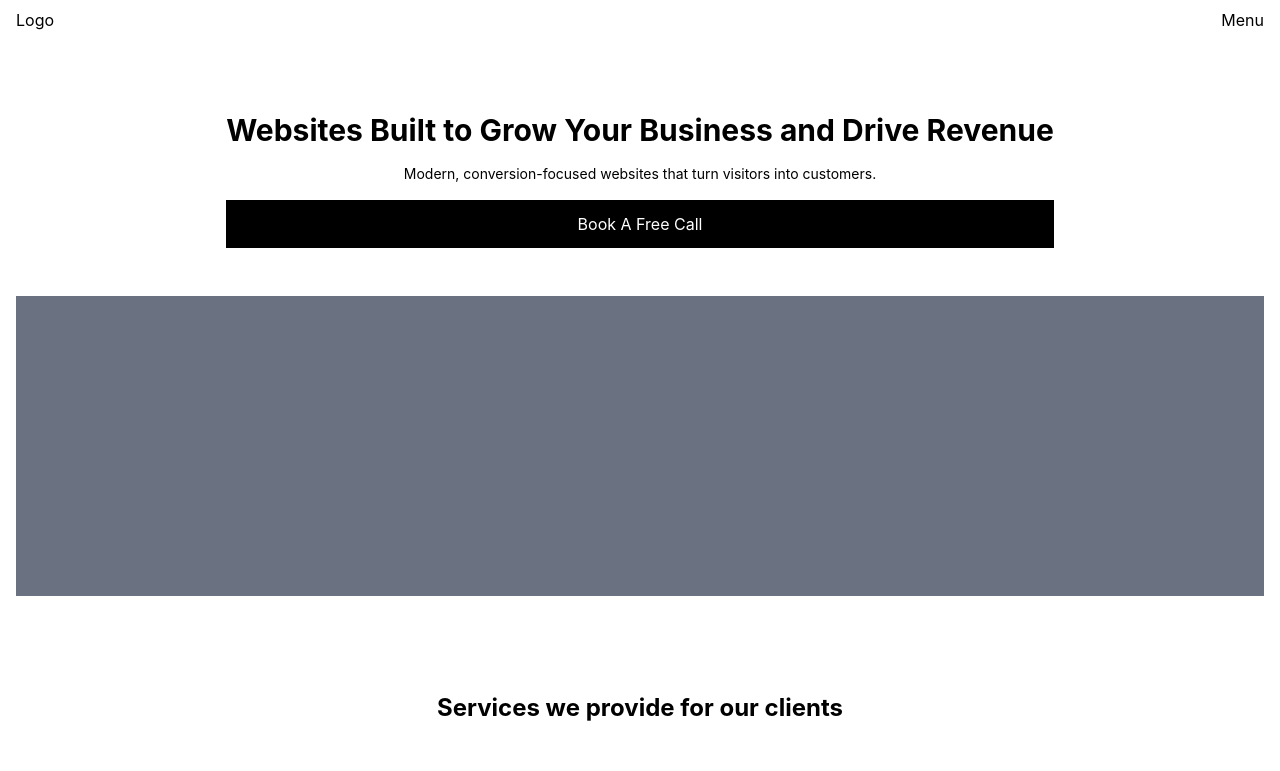
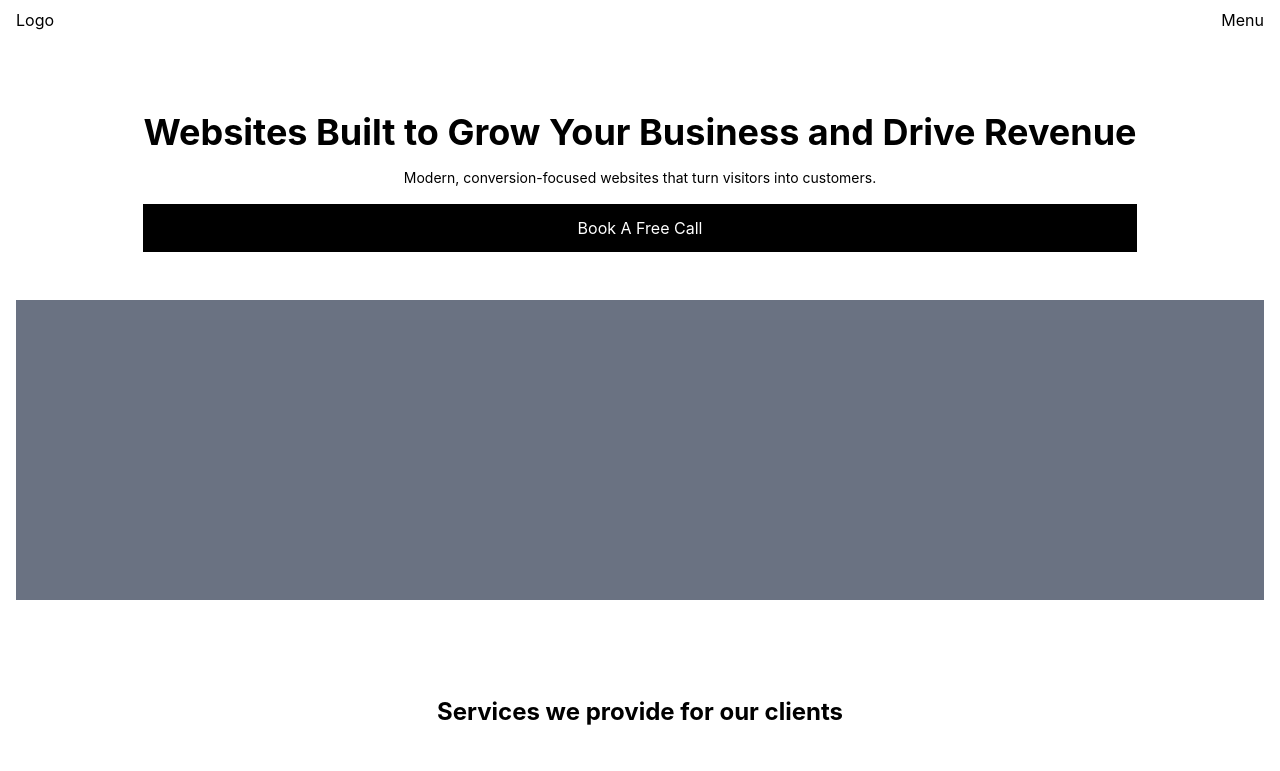
Before and after one commit to Marko21002/agencylanding, a React (Vite) app: page / in a window 1280 px wide. Shown: the top 771 px of the page. Built offline with nearby package versions, Linux system fonts and the light colour scheme.

Commit message:
Update Faq and Hero components for improved layout and styling. Increased padding in Faq component and adjusted font size in Hero component for better visual hierarchy.

```diff
--- a/src/components/Faq.tsx
+++ b/src/components/Faq.tsx
@@ -11,7 +11,7 @@
 
 export default function Faq() {
   return (
-    <div className="flex flex-col items-center gap-8 pt-12 pb-8 px-4">
+    <div className="flex flex-col items-center gap-8 pt-24 pb-8 px-4">
       <h1 className="text-xl text-center font-bold leading-tight">
         Frequently Asked Questions
       </h1>
--- a/src/components/Hero.tsx
+++ b/src/components/Hero.tsx
@@ -2,7 +2,7 @@
   return (
     <div className="flex flex-col items-center gap-12  pt-18 px-4">
       <div className="flex flex-col items-center gap-4">
-        <h1 className="text-center text-3xl font-bold">
+        <h1 className="text-center text-4xl font-bold">
           Websites Built to Grow Your Business and Drive Revenue
         </h1>
         <p className="text-center text-sm">
```
